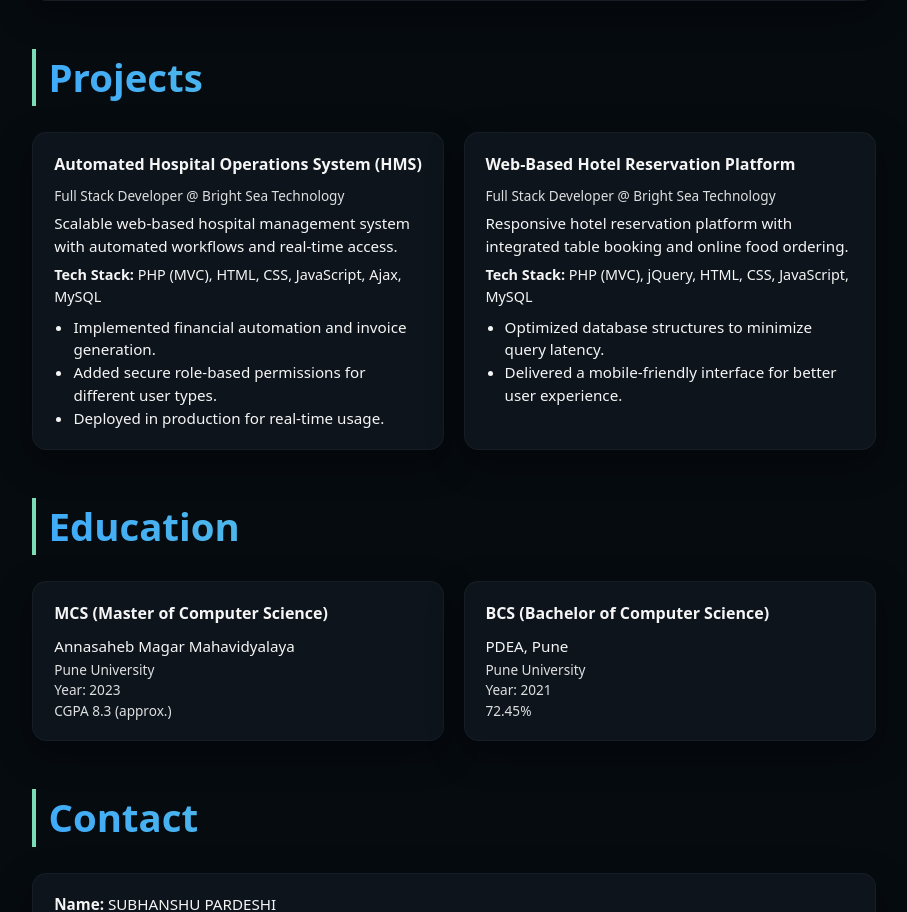
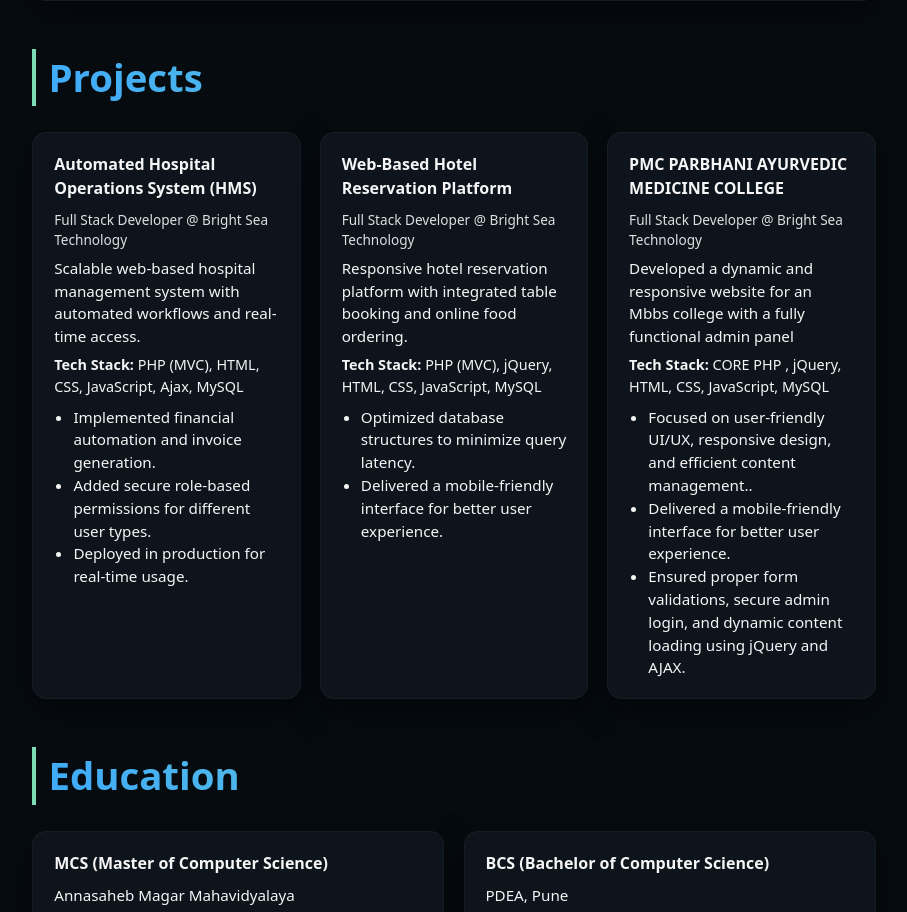
Before and after one commit to Subhanshup15/my-portfolio, a React (Vite) app: page / in a window 1280 px wide. Shown: the part 1362-2274 px from the top of the page, without its empty margins (186-1093 px from the left). Built offline with nearby package versions, Linux system fonts and the light colour scheme.

Commit message:
add new project

```diff
--- a/src/pages/Home.jsx
+++ b/src/pages/Home.jsx
@@ -58,6 +58,19 @@ const projects = [
     highlights: [
       "Optimized database structures to minimize query latency.",
       "Delivered a mobile-friendly interface for better user experience."
+    ]
+  },
+  {
+    name: "PMC PARBHANI AYURVEDIC MEDICINE COLLEGE",
+    company: "Bright Sea Technology",
+    role: "Full Stack Developer",
+    techStack: [" CORE PHP ", "jQuery", "HTML", "CSS", "JavaScript", "MySQL"],
+    description:
+      "Developed a dynamic and responsive website for an Mbbs college with a fully functional admin panel",
+    highlights: [
+      "Focused on user-friendly UI/UX, responsive design, and efficient content management..",
+      "Delivered a mobile-friendly interface for better user experience.",
+      "Ensured proper form validations, secure admin login, and dynamic content loading using jQuery and AJAX."
     ]
   }
 ];
```
